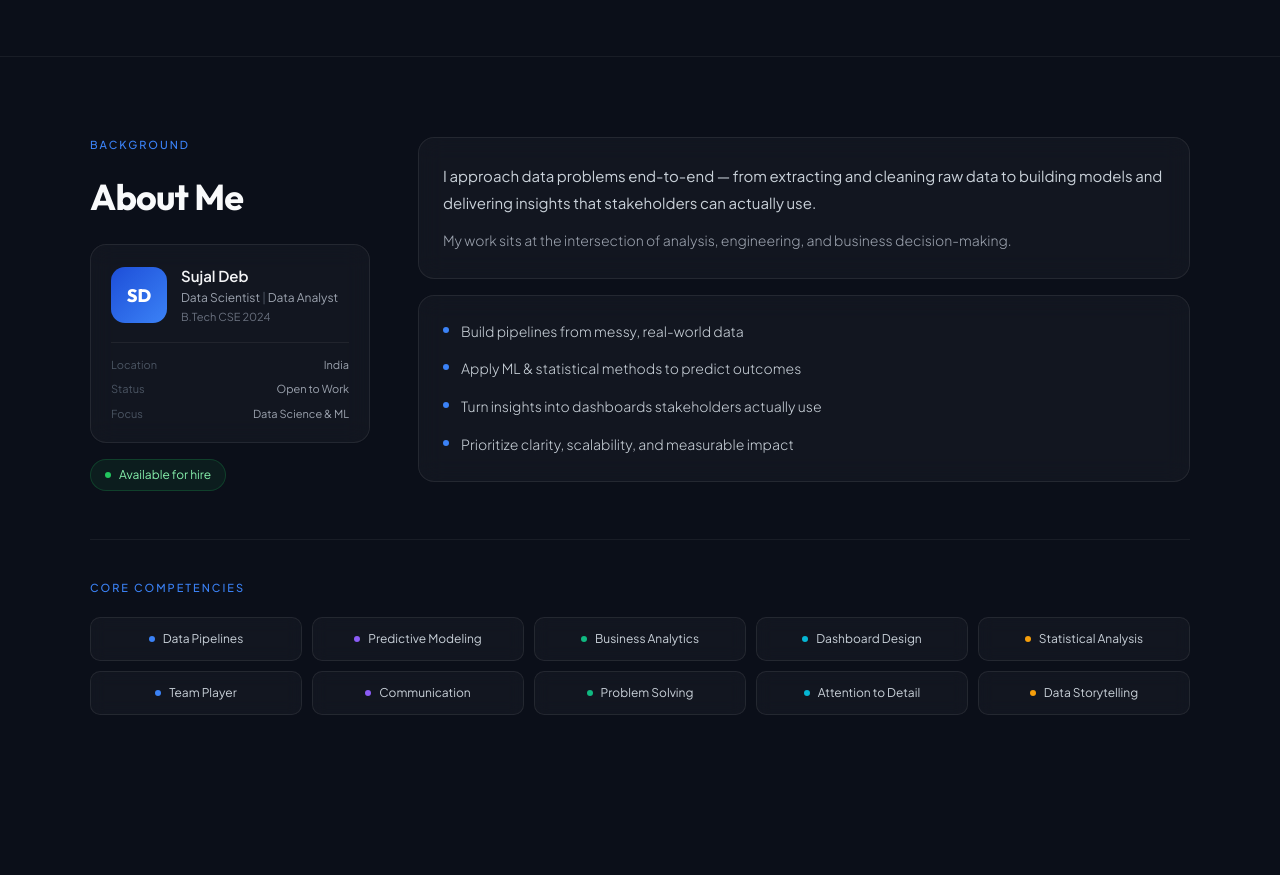
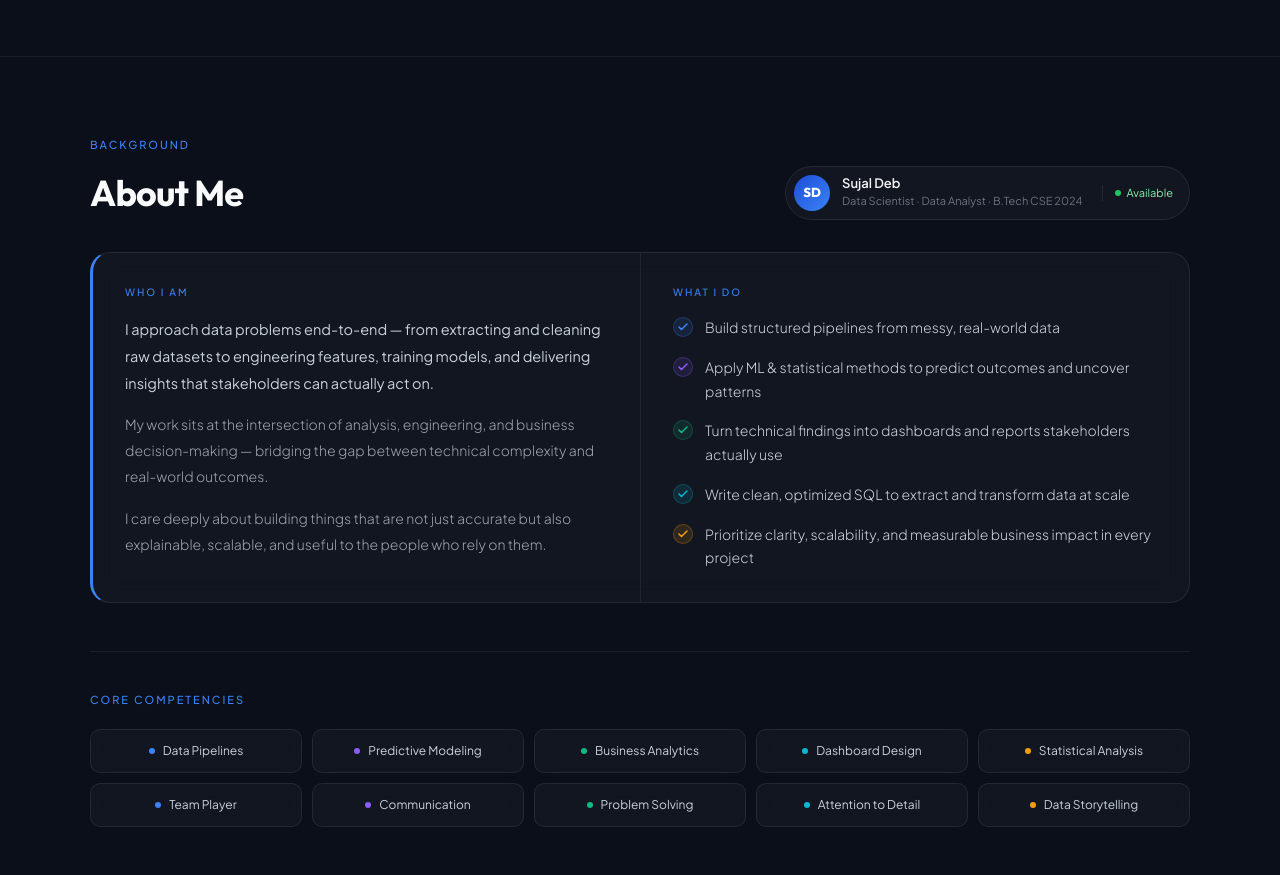
Before and after one commit to sujaldeb/sujal-portfolio, a React (Vite) app: page / in a window 1280 px wide. Shown: the part 1800-2675 px from the top of the page. Built offline with nearby package versions, Linux system fonts and the light colour scheme.

Commit message:
about section full redesign clean card

```diff
--- a/src/pages/Home.jsx
+++ b/src/pages/Home.jsx
@@ -79,76 +79,74 @@ const Home = () => {
         {/* About Section */}
         <section style={{ borderTop: '0.5px solid rgba(255,255,255,0.06)', padding: '80px 20px' }}>
           <div style={{ maxWidth: '1100px', margin: '0 auto' }}>
-            <div className="about-grid">
 
-              {/* Left - Glass Identity Card */}
-              <div className="about-left">
-                <div style={{ fontSize: '11px', letterSpacing: '2px', color: '#3B82F6', textTransform: 'uppercase', fontWeight: '500', marginBottom: '16px' }}>
+            {/* Section label */}
+            <div style={{ fontSize: '11px', letterSpacing: '2px', color: '#3B82F6', textTransform: 'uppercase', fontWeight: '500', marginBottom: '12px' }}>
               Background
             </div>
-                <h2 style={{ fontFamily: 'Outfit, sans-serif', fontSize: '36px', fontWeight: '700', color: '#F9FAFB', letterSpacing: '-0.8px', marginBottom: '20px' }}>
+
+            {/* Heading + Identity Row */}
+            <div style={{ display: 'flex', justifyContent: 'space-between', alignItems: 'center', flexWrap: 'wrap', gap: '16px', marginBottom: '32px' }}>
+              <h2 style={{ fontFamily: 'Outfit, sans-serif', fontSize: '36px', fontWeight: '700', color: '#F9FAFB', letterSpacing: '-0.8px', margin: 0 }}>
                 About Me
               </h2>
 
-                <div style={{ background: 'rgba(255,255,255,0.03)', backdropFilter: 'blur(12px)', WebkitBackdropFilter: 'blur(12px)', border: '0.5px solid rgba(255,255,255,0.08)', borderRadius: '16px', padding: '20px', marginBottom: '16px' }}>
-                  <div style={{ display: 'flex', alignItems: 'center', gap: '14px', marginBottom: '16px' }}>
-                    <div style={{ width: '56px', height: '56px', background: 'linear-gradient(135deg, #1D4ED8, #3B82F6)', borderRadius: '14px', display: 'flex', alignItems: 'center', justifyContent: 'center', fontFamily: 'Outfit, sans-serif', fontSize: '18px', fontWeight: '800', color: '#fff', flexShrink: 0 }}>
+              {/* Identity pill */}
+              <div style={{ display: 'flex', alignItems: 'center', gap: '12px', background: 'rgba(255,255,255,0.03)', border: '0.5px solid rgba(255,255,255,0.08)', borderRadius: '100px', padding: '8px 16px 8px 8px' }}>
+                <div style={{ width: '36px', height: '36px', background: 'linear-gradient(135deg, #1D4ED8, #3B82F6)', borderRadius: '50%', display: 'flex', alignItems: 'center', justifyContent: 'center', fontFamily: 'Outfit, sans-serif', fontSize: '13px', fontWeight: '800', color: '#fff', flexShrink: 0 }}>
                   SD
                 </div>
                 <div>
-                      <div style={{ fontWeight: '600', color: '#F3F4F6', fontSize: '15px' }}>Sujal Deb</div>
-                      <div style={{ fontSize: '12px', color: '#9CA3AF', marginTop: '2px' }}>
-                        Data Scientist <span style={{ color: '#4B5563' }}>|</span> Data Analyst
+                  <div style={{ fontWeight: '600', color: '#F3F4F6', fontSize: '13px', lineHeight: '1.2' }}>Sujal Deb</div>
+                  <div style={{ fontSize: '11px', color: '#6B7280', marginTop: '1px' }}>Data Scientist · Data Analyst · B.Tech CSE 2024</div>
                 </div>
-                      <div style={{ fontSize: '11px', color: '#6B7280', marginTop: '2px' }}>B.Tech CSE 2024</div>
+                <div style={{ display: 'flex', alignItems: 'center', gap: '5px', marginLeft: '8px', paddingLeft: '12px', borderLeft: '0.5px solid rgba(255,255,255,0.08)' }}>
+                  <span style={{ width: '6px', height: '6px', background: '#22C55E', borderRadius: '50%' }} />
+                  <span style={{ fontSize: '11px', color: '#86EFAC' }}>Available</span>
                 </div>
-                  </div>
-                  <div style={{ borderTop: '0.5px solid rgba(255,255,255,0.06)', paddingTop: '14px', display: 'flex', flexDirection: 'column', gap: '8px' }}>
-                    {[
-                      { label: 'Location', value: 'India' },
-                      { label: 'Status', value: 'Open to Work' },
-                      { label: 'Focus', value: 'Data Science & ML' },
-                    ].map(item => (
-                      <div key={item.label} style={{ display: 'flex', justifyContent: 'space-between', alignItems: 'center' }}>
-                        <span style={{ fontSize: '11px', color: '#4B5563', fontWeight: '400' }}>{item.label}</span>
-                        <span style={{ fontSize: '11px', color: '#9CA3AF', fontWeight: '400' }}>{item.value}</span>
-                      </div>
-                    ))}
               </div>
             </div>
 
-                <div style={{ display: 'inline-flex', alignItems: 'center', gap: '8px', background: 'rgba(34,197,94,0.08)', border: '0.5px solid rgba(34,197,94,0.2)', padding: '6px 14px', borderRadius: '100px', fontSize: '12px', color: '#86EFAC' }}>
-                  <span style={{ width: '6px', height: '6px', background: '#22C55E', borderRadius: '50%' }} />
-                  Available for hire
+            {/* Main Glass Card */}
+            <div style={{ background: 'rgba(255,255,255,0.03)', backdropFilter: 'blur(12px)', WebkitBackdropFilter: 'blur(12px)', border: '0.5px solid rgba(255,255,255,0.08)', borderRadius: '20px', overflow: 'hidden', borderLeft: '3px solid #3B82F6' }}>
+              <div className="about-card-grid">
+
+                {/* Left — Bio */}
+                <div style={{ padding: '32px', borderRight: '0.5px solid rgba(255,255,255,0.06)' }}>
+                  <div style={{ fontSize: '10px', letterSpacing: '2px', color: '#3B82F6', textTransform: 'uppercase', fontWeight: '500', marginBottom: '16px' }}>
+                    Who I Am
                   </div>
-              </div>
-
-              {/* Right */}
-              <div style={{ display: 'flex', flexDirection: 'column', gap: '16px' }}>
-
-                {/* Bio Glass Card */}
-                <div style={{ background: 'rgba(255,255,255,0.03)', backdropFilter: 'blur(12px)', WebkitBackdropFilter: 'blur(12px)', border: '0.5px solid rgba(255,255,255,0.08)', borderRadius: '16px', padding: '24px' }}>
-                  <p style={{ color: '#C9D1D9', fontSize: '15px', lineHeight: '1.8', marginBottom: '12px', fontWeight: '400' }}>
-                    I approach data problems end-to-end — from extracting and cleaning raw data
-                    to building models and delivering insights that stakeholders can actually use.
+                  <p style={{ color: '#C9D1D9', fontSize: '14.5px', lineHeight: '1.85', marginBottom: '16px', fontWeight: '400' }}>
+                    I approach data problems end-to-end — from extracting and cleaning raw datasets to engineering features, training models, and delivering insights that stakeholders can actually act on.
                   </p>
-                  <p style={{ color: '#9CA3AF', fontSize: '14px', lineHeight: '1.8', margin: 0, fontWeight: '300' }}>
-                    My work sits at the intersection of analysis, engineering, and business decision-making.
+                  <p style={{ color: '#9CA3AF', fontSize: '14px', lineHeight: '1.85', marginBottom: '16px', fontWeight: '300' }}>
+                    My work sits at the intersection of analysis, engineering, and business decision-making — bridging the gap between technical complexity and real-world outcomes.
+                  </p>
+                  <p style={{ color: '#9CA3AF', fontSize: '14px', lineHeight: '1.85', margin: 0, fontWeight: '300' }}>
+                    I care deeply about building things that are not just accurate but also explainable, scalable, and useful to the people who rely on them.
                   </p>
                 </div>
 
-                {/* Bullets Glass Card */}
-                <div style={{ background: 'rgba(255,255,255,0.03)', backdropFilter: 'blur(12px)', WebkitBackdropFilter: 'blur(12px)', border: '0.5px solid rgba(255,255,255,0.08)', borderRadius: '16px', padding: '24px' }}>
-                  <div style={{ display: 'flex', flexDirection: 'column', gap: '14px' }}>
+                {/* Right — Bullets */}
+                <div style={{ padding: '32px' }}>
+                  <div style={{ fontSize: '10px', letterSpacing: '2px', color: '#3B82F6', textTransform: 'uppercase', fontWeight: '500', marginBottom: '16px' }}>
+                    What I Do
+                  </div>
+                  <div style={{ display: 'flex', flexDirection: 'column', gap: '16px' }}>
                     {[
-                      'Build pipelines from messy, real-world data',
-                      'Apply ML & statistical methods to predict outcomes',
-                      'Turn insights into dashboards stakeholders actually use',
-                      'Prioritize clarity, scalability, and measurable impact',
+                      { text: 'Build structured pipelines from messy, real-world data', color: '#3B82F6' },
+                      { text: 'Apply ML & statistical methods to predict outcomes and uncover patterns', color: '#8B5CF6' },
+                      { text: 'Turn technical findings into dashboards and reports stakeholders actually use', color: '#10B981' },
+                      { text: 'Write clean, optimized SQL to extract and transform data at scale', color: '#06B6D4' },
+                      { text: 'Prioritize clarity, scalability, and measurable business impact in every project', color: '#F59E0B' },
                     ].map((b, i) => (
                       <div key={i} style={{ display: 'flex', alignItems: 'flex-start', gap: '12px' }}>
-                        <div style={{ width: '6px', height: '6px', borderRadius: '50%', background: '#3B82F6', flexShrink: 0, marginTop: '7px' }} />
-                        <span style={{ color: '#C9D1D9', fontSize: '14px', lineHeight: '1.7', fontWeight: '300' }}>{b}</span>
+                        <div style={{ width: '20px', height: '20px', borderRadius: '50%', background: b.color + '20', border: `0.5px solid ${b.color}40`, display: 'flex', alignItems: 'center', justifyContent: 'center', flexShrink: 0, marginTop: '1px' }}>
+                          <svg width="10" height="8" viewBox="0 0 10 8" fill="none">
+                            <path d="M1 4L3.5 6.5L9 1" stroke={b.color} strokeWidth="1.5" strokeLinecap="round" strokeLinejoin="round"/>
+                          </svg>
+                        </div>
+                        <span style={{ color: '#C9D1D9', fontSize: '14px', lineHeight: '1.7', fontWeight: '300' }}>{b.text}</span>
                       </div>
                     ))}
                   </div>
@@ -209,7 +207,7 @@ const Home = () => {
         <style>{`
           .projects-grid { display: grid; grid-template-columns: 1fr 1fr; gap: 20px; }
           .preview-strip { display: grid; grid-template-columns: 1fr 1fr 1fr 1fr; gap: 16px; }
-          .about-grid { display: grid; grid-template-columns: 280px 1fr; gap: 48px; align-items: start; }
+          .about-card-grid { display: grid; grid-template-columns: 1fr 1fr; }
           .competencies-grid { display: grid; grid-template-columns: 1fr 1fr 1fr 1fr 1fr; gap: 10px; }
           @media (max-width: 1024px) {
             .competencies-grid { grid-template-columns: 1fr 1fr 1fr 1fr; }
@@ -217,8 +215,8 @@ const Home = () => {
           @media (max-width: 768px) {
             .projects-grid { grid-template-columns: 1fr; }
             .preview-strip { grid-template-columns: 1fr 1fr; gap: 12px; }
-            .about-grid { grid-template-columns: 1fr; gap: 32px; }
-            .about-left { text-align: center; display: flex; flex-direction: column; align-items: center; }
+            .about-card-grid { grid-template-columns: 1fr; }
+            .about-card-grid > div:first-child { border-right: none !important; border-bottom: 0.5px solid rgba(255,255,255,0.06); }
             .competencies-grid { grid-template-columns: 1fr 1fr 1fr; }
           }
           @media (max-width: 480px) {
```
Lines whose indentation alone changed are shown as unchanged.
